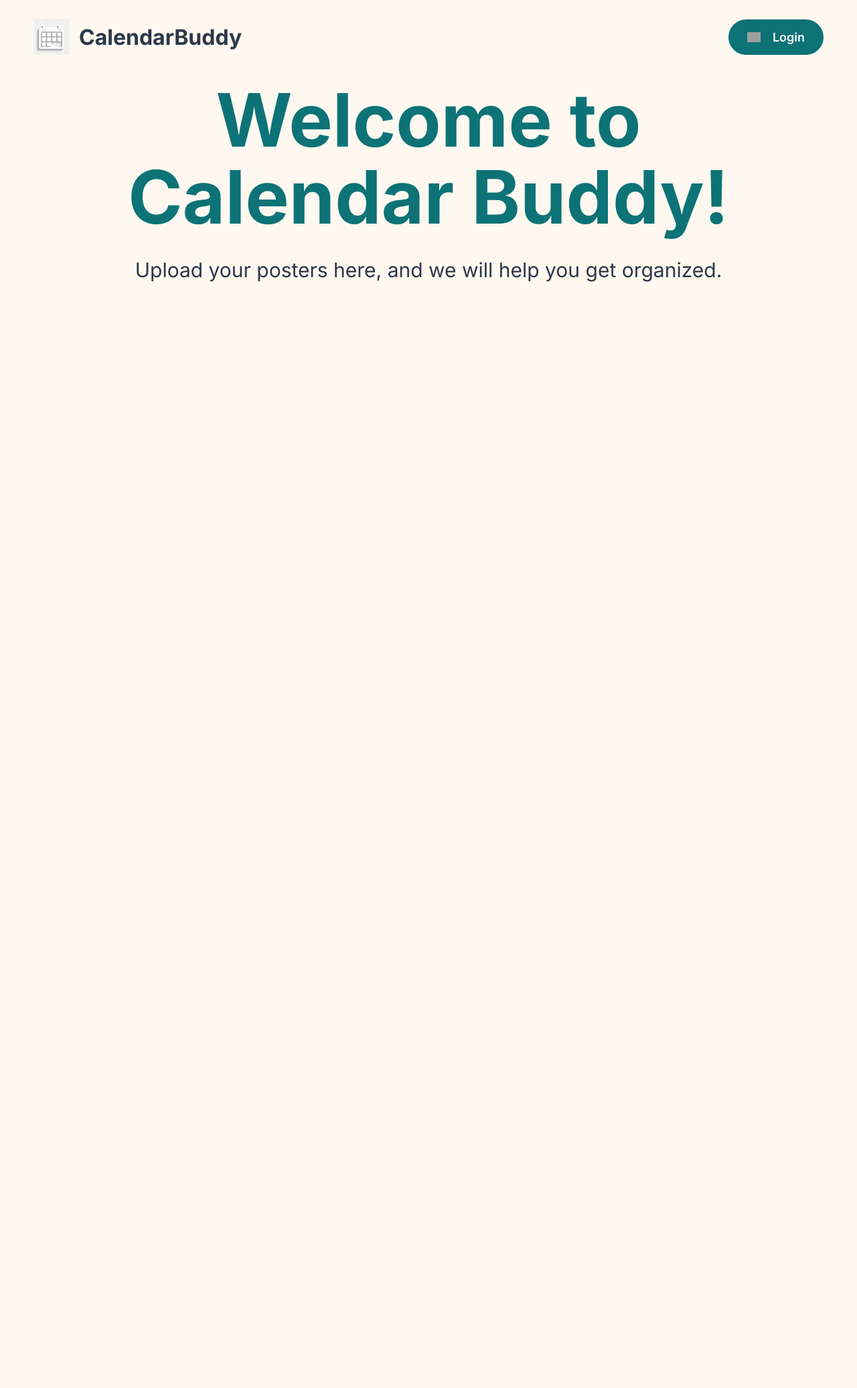
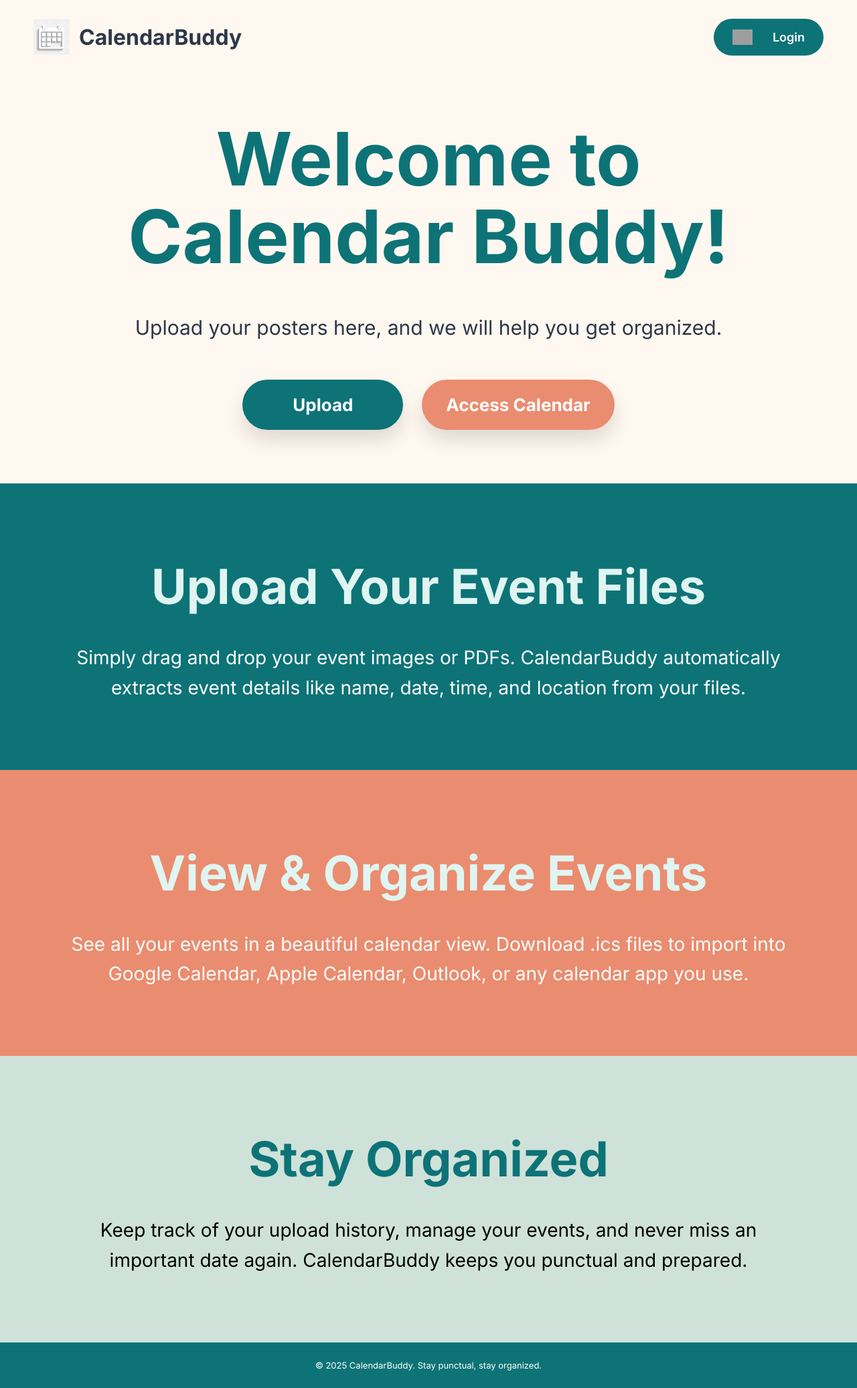
Before and after one commit to Project-Code-UVA/Calendar-Buddy, a Flask app: page /home in a window 1280 px wide. Shown: the whole page at 67% size. Before the commit the page ends 421 px from the top, so only its background shows below. Run offline with Flask 3, Linux system fonts and the light colour scheme; grey boxes are pictures that could not be loaded.

Commit message:
updated the homepage

```diff
--- a/static/home.css
+++ b/static/home.css
@@ -52,20 +52,21 @@ body{
     gap: 10px;
 }
 .loginbtn-icon{
-    width: 20px;
-    height:20px;
+    width: 30px;
+    height: auto;
     vertical-align: middle;
-    margin-right:8px;
+    margin-right:20px;
     object-fit: contain;
 }
 .hero-section{
     background-color: transparent;
-    min-height: 78vh;
+    min-height: 85vh;
     display: flex;
     justify-content: center;
     align-items: center;
     text-align: center;
     padding: 40px 20px 80px;
+    padding-top: 180px;
 }
 .hero-content{
     max-width: 1100px;
@@ -75,10 +76,84 @@ body{
     line-height: 1.05;
     font-weight: 800;
     color: #0d7377;
-    margin-bottom: 32px;
+    margin-bottom: 60px;
 }
 .hero-content p {
     font-size: 30px;
     color: #2d3748;
-    margin-bottom: 42px;
+    margin-bottom: 60px;
 }
+.cta-buttons{
+    display:flex;
+    justify-content: center;
+    gap:28px;
+    margin-top:50px;
+    flex-wrap:wrap;
+}
+.btn{
+    display: inline-block;
+    min-width:240px;
+    padding:22px 36px;
+    border-radius:999px;
+    font-size:26px;
+    font-weight: 700;
+    text-align:center;
+    text-decoration: none;
+    box-shadow: 0 16px 28px rgba(0, 0, 0, 0.12);
+}
+.btn-first{
+    background-color: #0d7377;
+    color: white;
+}
+.btn-second{
+    background-color: #ea8c6f;
+    color: white;
+}
+.feature-section {
+    width: 100%;
+    text-align: center;
+    padding: 100px 20px;
+}
+
+.feature-content {
+    max-width: 1200px;
+    margin: 0 auto;
+}
+
+.feature-content h2 {
+    font-size: 72px;
+    font-weight: 800;
+    margin-bottom: 30px;
+}
+
+.feature-content p {
+    font-size: 28px;
+    line-height: 1.6;
+    max-width: 1100px;
+    margin: 0 auto;
+}
+.feature-darkGreen{
+    color: white;
+    background-color: #0d7377;
+}
+.feature-orange{
+    color:white;
+    background-color: #ea8c6f;
+}
+.feature-lightGreen{
+    color:white;
+    background-color: #cfe2d9;
+}
+.feature-lightGreen h2{
+    color:#0d7377;
+}
+.feature-lightGreen p{
+    color:black;
+}
+.footer {
+    background-color: #0d7377;
+    color: white;
+    text-align: center;
+    padding: 26px 20px;
+    font-size: 13px;
+}
--- a/templates/home.html
+++ b/templates/home.html
@@ -13,7 +13,7 @@
                 <img src="/static/images/calendaricon.png" class="calendar-icon">
                 <span class="name">CalendarBuddy</span>
             </div>
-        <a href="{{ url_for('home')}}" class="login-btn-top">
+        <a href="{{ url_for('home_page')}}" class="login-btn-top">
             <img src="/static/images/loginbtn.png" alt="" class="loginbtn-icon">
             Login
         </a>
@@ -23,43 +23,39 @@
         <div class="hero-content">
         <h1>Welcome to <br> Calendar Buddy!</h1>
         <p>Upload your posters here, and we will help you get organized.</p>
+            <div class="cta-buttons">
+                <a href="#" class="btn btn-first">Upload</a>
+                <a href="#" class="btn btn-second">Access Calendar</a>
             </div>
+        </div>
     </section>
-
-{#    <div>#}
-{#        <h1>HOME</h1>#}
-{##}
-{#     <a class="loginButton" href="{{ url_for('home') }}#}
-{#       <img src="{{ url_for('static', filename='images/icons8-user-24.png') }}" alt="" class="button-icon">Back#}
-{#    </a>#}
-{#</div>#}
-{##}
-{#    <nav class="navbar"></nav>#}
-{#        <div class="logo">CalendarBuddy</div>#}
-{#       <a href="{{  url_for('home')}}" class="login-btn">#}
-{#           <img src="{{  url_for('static', filename='images/icon8-user-24.png')}}" alt="" class="button-icon">#}
-{#           Login#}
-{#       </a>#}
-{#    </nav>#}
-{##}
-{#    <section class="hero-section">#}
-{#        <div class="container">#}
-{#            <h1>Welcome to CalendarBuddy!</h1>#}
-{#            <p>Upload your event posters here and we will help you get organized.</p>#}
-{#            <div class="cta-buttons">#}
-{#                <a href="#" class="btn btn-primary">Upload</a>#}
-{#                <a href="#" class="btn btn-secondary">AccessToCalendar</a>#}
-{#            </div>#}
-{#        </div>#}
-{#    </section>#}
-{#    <section class="feature-section teal">#}
-{#        <div class="container">#}
-{#            <h2>Upload Your Event Files</h2>#}
-{#            <p>Simply drag and drop your event images or PDFs. CalendarBuddy automatically extracts event details like name, date, time, and location from your files.</p>#}
-{#        </div>#}
-{#    </section>#}
-{#    <footer class="footer">#}
-{#        © 2025 CalendarBuddy. Stay punctual, stay organized.#}
-{#    </footer>#}
-
+    <section class="feature-section feature-darkGreen">
+        <div class="feature-content">
+            <h2>Upload Your Event Files</h2>
+            <p>Simply drag and drop your event images or PDFs. CalendarBuddy
+            automatically extracts event details like name, date, time, and location
+            from your files.</p>
+        </div>
+    </section>
+    <section class="feature-section feature-orange">
+    <div class="feature-content">
+        <h2>View &amp; Organize Events</h2>
+        <p>
+            See all your events in a beautiful calendar view. Download .ics files to
+            import into Google Calendar, Apple Calendar, Outlook, or any calendar app you use.
+        </p>
+    </div>
+    </section>
+        <section class="feature-section feature-lightGreen">
+    <div class="feature-content">
+        <h2>Stay Organized</h2>
+        <p>
+            Keep track of your upload history, manage your events, and never miss an
+            important date again. CalendarBuddy keeps you punctual and prepared.
+        </p>
+    </div>
+    </section>
+    <footer class="footer">
+        © 2025 CalendarBuddy. Stay punctual, stay organized.
+    </footer>
 {% endblock body %}
```
